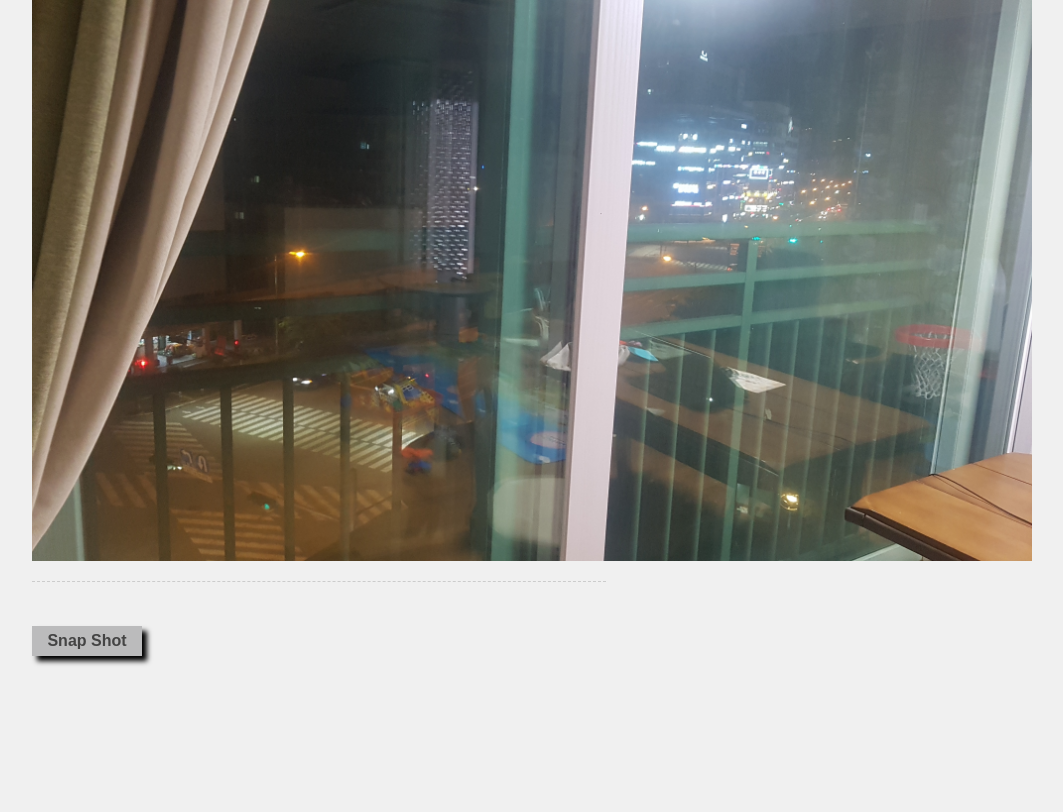
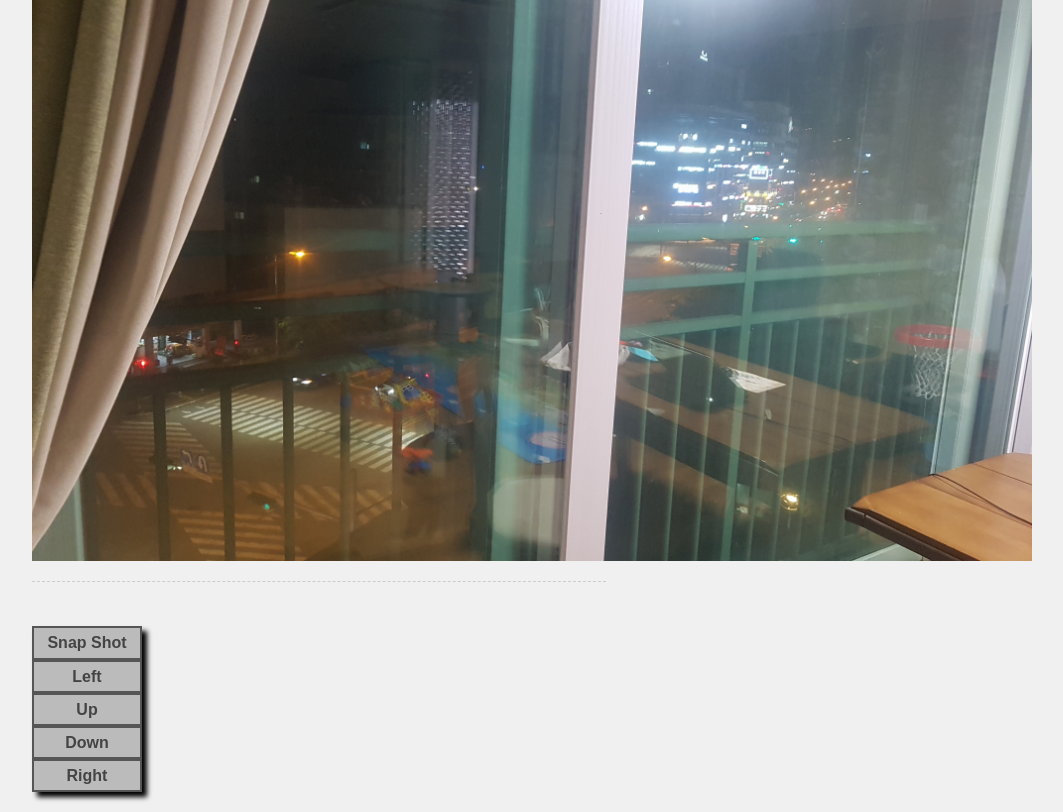
Before and after one commit to rooster97/raspberry, a Django app: page / in a window 1280 px wide. Shown: the part 207-1019 px from the top of the page, without its empty margins (14-1077 px from the left). Before the commit the page ends 872 px from the top, so only its background shows below. Run offline with Django 3.2, Linux system fonts and the light colour scheme.

Commit message:
add camera left,right button

```diff
--- a/ipcamera/app/templates/design/html/live.html
+++ b/ipcamera/app/templates/design/html/live.html
@@ -37,11 +37,23 @@
 
         <br>
 
-		  <div class="btn_wrap">
-		<form action='../live_snapshot' method='GET'>
-            <button type="submit">Snap Shot</button>
-        </form>
-          </div>
+		<div class="btn_wrap">
+			<form action='../live_snapshot' method='GET'>
+              <button type="submit">Snap Shot</button>
+			</form>
+			<form action='../live_left' method='GET'>
+              <button type="submit">Left</button>
+			</form>
+			<form action='../live_up' method='GET'>
+              <button type="submit">Up</button>
+			</form>
+			<form action='../live_down' method='GET'>
+              <button type="submit">Down</button>
+			</form>
+			<form action='../live_right' method='GET'>
+              <button type="submit">Right</button>
+			</form>
+        </div>
 	  </div>
     </div>
   </div>
--- a/ipcamera/app/templates/resources/css/common.css
+++ b/ipcamera/app/templates/resources/css/common.css
@@ -59,7 +59,7 @@ button:hover{ background-color:#aaaaab; }
 .wrap .contents table td{ text-align:left; line-height:2.8em; }
 .wrap .contents table td input[type=text]{ width:260px; }
 .wrap .contents .btn_wrap{ text-align:right; float: left; box-shadow: 5px 5px 5px black; }
-.wrap .contents .btn_wrap button{ min-width:110px; line-height:1.2em; padding:5px;}
+.wrap .contents .btn_wrap button{ min-width:110px; line-height:1.2em; padding:5px; border:2px solid #555555}
 .wrap .contents div.con hr{ margin:20px 0; border:none; border-top:1px dashed #ccc; }
 
 .wrap .contents h4{ font-size:1.1em; line-height:1.5em; margin:0 0 5px 0; }
```
